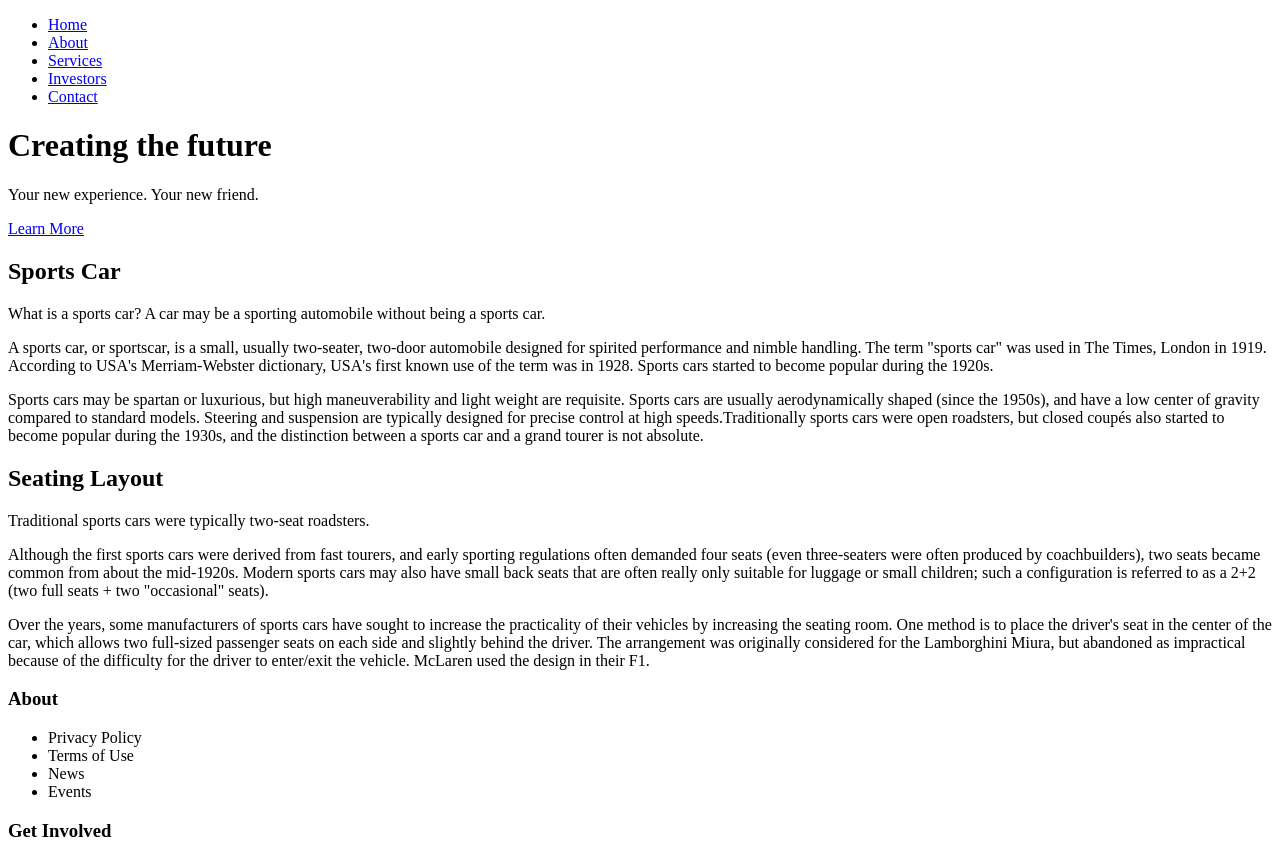
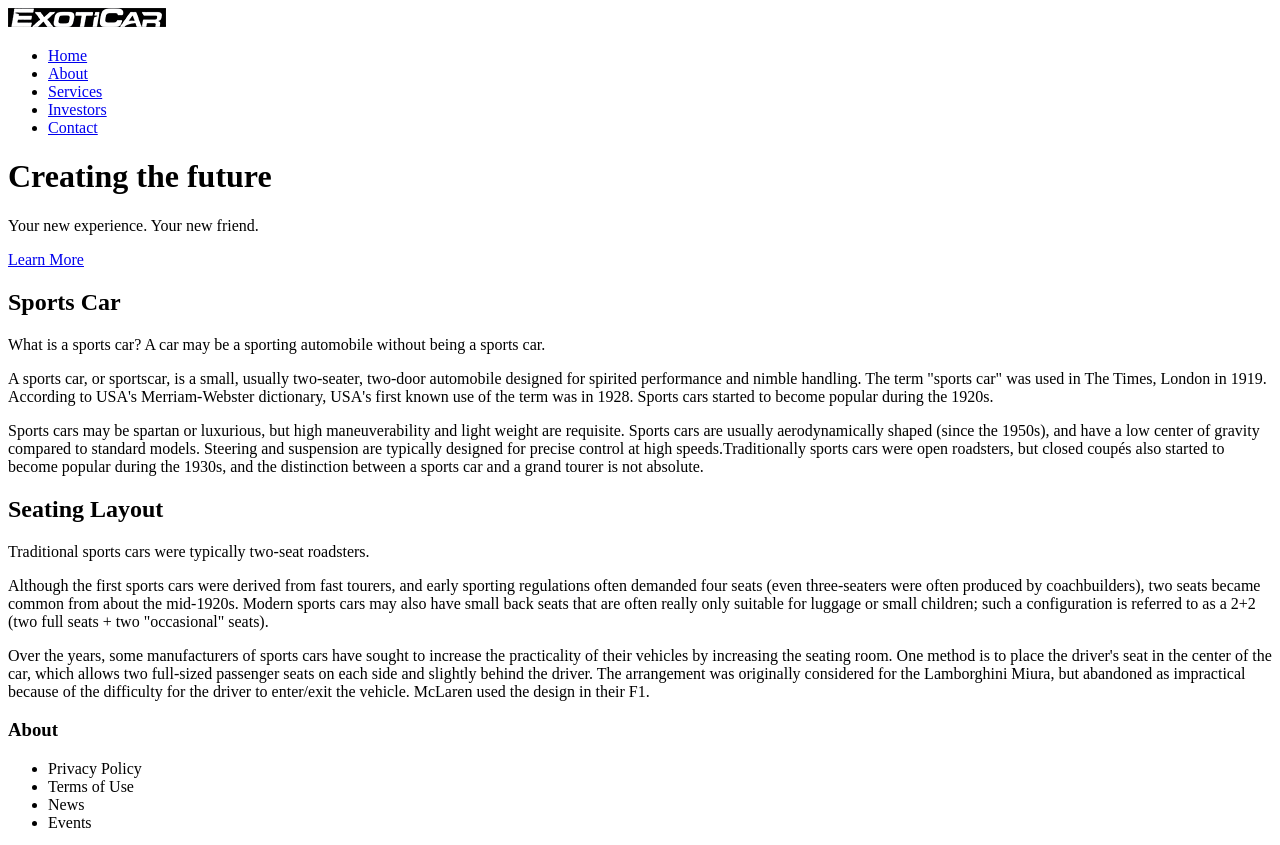
Before and after one commit to danielgoran/exoticar, a plain HTML site: page index.html in a window 1280 px wide. Shown: the top 845 px of the page. Drawn offline with Linux system fonts and the light colour scheme.

Commit message:
logo added

```diff
--- a/index.html
+++ b/index.html
@@ -8,7 +8,9 @@
 <body>
 	<header class="page-header">
 		<div class="wrapper">
-			<div class="logo"></div>
+			<div class="logo">
+				<img src="images/logo.png" alt="">
+			</div>
 			<nav class="main-nav">
 				<ul>
 					<li><a href="#">Home</a></li>
```
